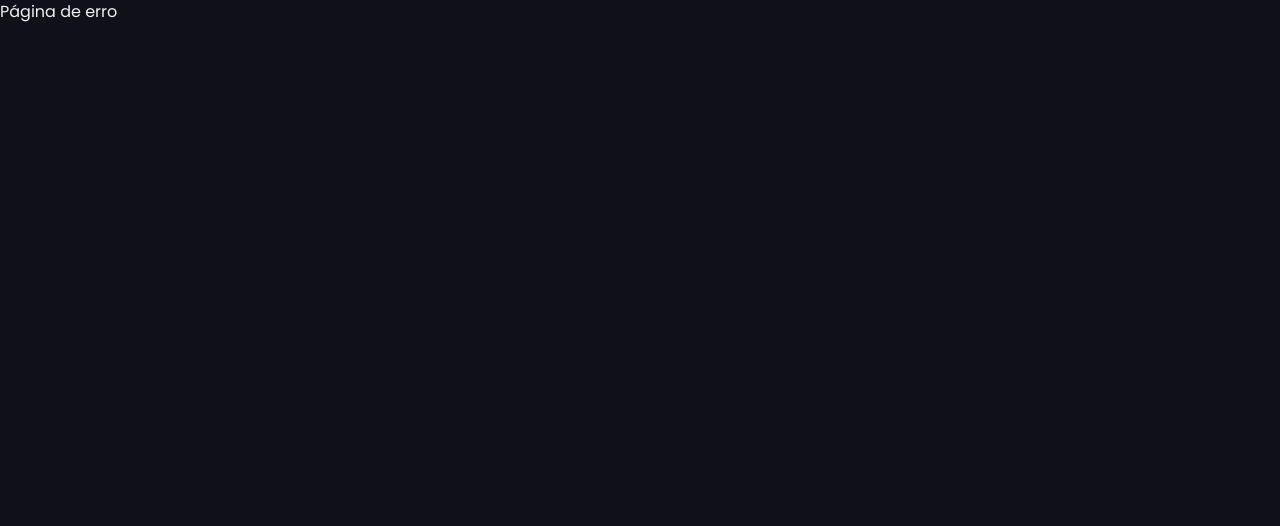
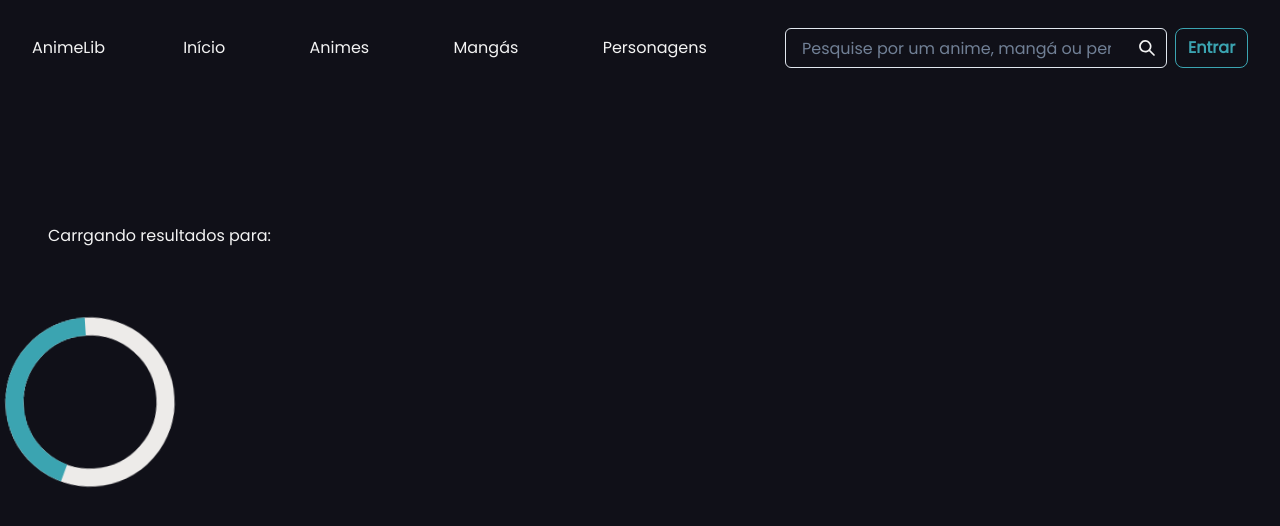
Before and after one commit to Aristidescosta/myAnimeLib, a React (Vite) app: page /search in a window 1280 px wide. Before the commit this address had no page. Shown: the top 526 px of the page. Built offline with nearby package versions, Linux system fonts and the light colour scheme.

Commit message:
feat: implementando a função de pesquisa

```diff
--- a/package.json
+++ b/package.json
@@ -19,6 +19,7 @@
     "@loadable/component": "^5.15.3",
     "@types/loadable__component": "^5.13.6",
     "axios": "^1.6.0",
+    "formik": "^2.4.5",
     "framer-motion": "^10.16.4",
     "react": "^18.2.0",
     "react-dom": "^18.2.0",
--- /dev/null
+++ b/src/pages/Search/index.tsx
@@ -0,0 +1,17 @@
+import { CircularProgress, Text } from "@chakra-ui/react";
+import React from "react";
+import { APP_VARIANT_COLOR } from "../../shared/utils/constants";
+import { useSearchParams } from "react-router-dom";
+
+export const Search: React.FC = () => {
+	const [searchParams] = useSearchParams();
+
+	return (
+		<>
+			<Text m={"8rem 0 4rem 3rem"} as={"h2"}>
+				Carrgando resultados para: {searchParams}
+			</Text>
+			<CircularProgress size={'180px'} isIndeterminate color={APP_VARIANT_COLOR}/>
+		</>
+	);
+};
--- a/src/pages/home/index.tsx
+++ b/src/pages/home/index.tsx
@@ -28,13 +28,12 @@ export const Home: React.FC = () => {
 		const res = await fetch(url);
 		const data = await res.json();
 		//Pegando o featured
-		let i = 0;
+
 		while (REQUEST.length < 4) {
 			const RANDOM_CHOISE = Math.floor(Math.random() * (data.data.length - 1));
 			const choice = data.data[RANDOM_CHOISE];
 			if (!REQUEST.includes(choice)) {
 				REQUEST.push(choice);
-				i++;
 			}
 		}
 		setRequest(REQUEST);
--- a/src/pages/index.ts
+++ b/src/pages/index.ts
@@ -1,2 +1,3 @@
+export * from './Search'
 export * from './Home'
 export * from './Auth'
--- a/src/routes/routes.tsx
+++ b/src/routes/routes.tsx
@@ -1,6 +1,6 @@
 import { createBrowserRouter, RouterProvider } from 'react-router-dom'
 
-import { Home } from '../pages'
+import { Home, Search } from '../pages'
 import { BaseLayoutHomePage } from '../pages/BaseLayoutHomePage'
 import { Auth } from '../pages/Auth'
 import { ROUTE_LOGIN } from '../shared/utils/constants'
@@ -19,6 +19,17 @@ export const AppRoute = () => {
 			),
 		},
 		{
+			path: '/search',
+			element: (
+				<BaseLayoutHomePage>
+					<Search />
+				</BaseLayoutHomePage>
+			),
+			errorElement: (
+				<h1>Página de erro</h1>
+			),
+		},
+		{
 			path: ROUTE_LOGIN.route,
 			element: <Auth />,
 		},
--- a/src/shared/components/Header/index.tsx
+++ b/src/shared/components/Header/index.tsx
@@ -3,6 +3,7 @@ import {
 	Box,
 	Button,
 	Flex,
+	FormControl,
 	HStack,
 	Input,
 	InputGroup,
@@ -14,14 +15,14 @@ import {
 	Text,
 	useBreakpointValue,
 } from "@chakra-ui/react";
-import { Link } from "react-router-dom";
-import React from "react";
+import { Link, useNavigate } from "react-router-dom";
+import React, { useState } from "react";
 import { TNavbarItem } from "../../types/NavbarItem";
 import NavigationBar from "./NavgationBar";
 import { SearchIcon, ChevronDownIcon } from "@chakra-ui/icons";
 import { StorageEnum, getData } from "../../database/LocalStorageDAO";
 import { APP_VARIANT_COLOR } from "../../utils/constants";
-/* import { APP_COLOR } from '../../utils/constants' */
+import { Field, Form, Formik } from "formik";
 
 interface IHeader {
 	navbar: TNavbarItem[];
@@ -31,6 +32,18 @@ export const Header: React.FC<IHeader> = ({ navbar }) => {
 	const isBase = useBreakpointValue({ base: true, md: true, lg: false });
 	const user = getData(StorageEnum.Login);
 	const username = user ? user.split("@")[0] : null;
+
+	const [search, setSearch] = useState("");
+	const navigate = useNavigate();
+	const handleSubmit = () => {
+		/* e.preventDefault(); */
+		if (!search) return;
+		navigate(`/search?q=${search}`);
+		setSearch("");
+	};
+
+	console.log(search)
+
 	return (
 		<Box>
 			<Box
@@ -47,6 +60,7 @@ export const Header: React.FC<IHeader> = ({ navbar }) => {
 				</Box>
 				<NavigationBar items={navbar} isBase={isBase || false} />
 				<HStack display={"flex"} justify={"space-between"}>
+					<FormControl>
 						<InputGroup>
 							<InputRightElement pointerEvents={"none"}>
 								<SearchIcon color={"grey.300"} />
@@ -54,8 +68,11 @@ export const Header: React.FC<IHeader> = ({ navbar }) => {
 							<Input
 								type="search"
 								placeholder="Pesquise por um anime, mangá ou personagem"
+								value={search}
+								onChange={(e) => setSearch(e.target.value)}
 							/>
 						</InputGroup>
+					</FormControl>
 
 					{user ? (
 						<Menu>
```
Also changed, not shown: 1 other file (tests, documents, lock files or other folders). Lines whose indentation alone changed are shown as unchanged.
